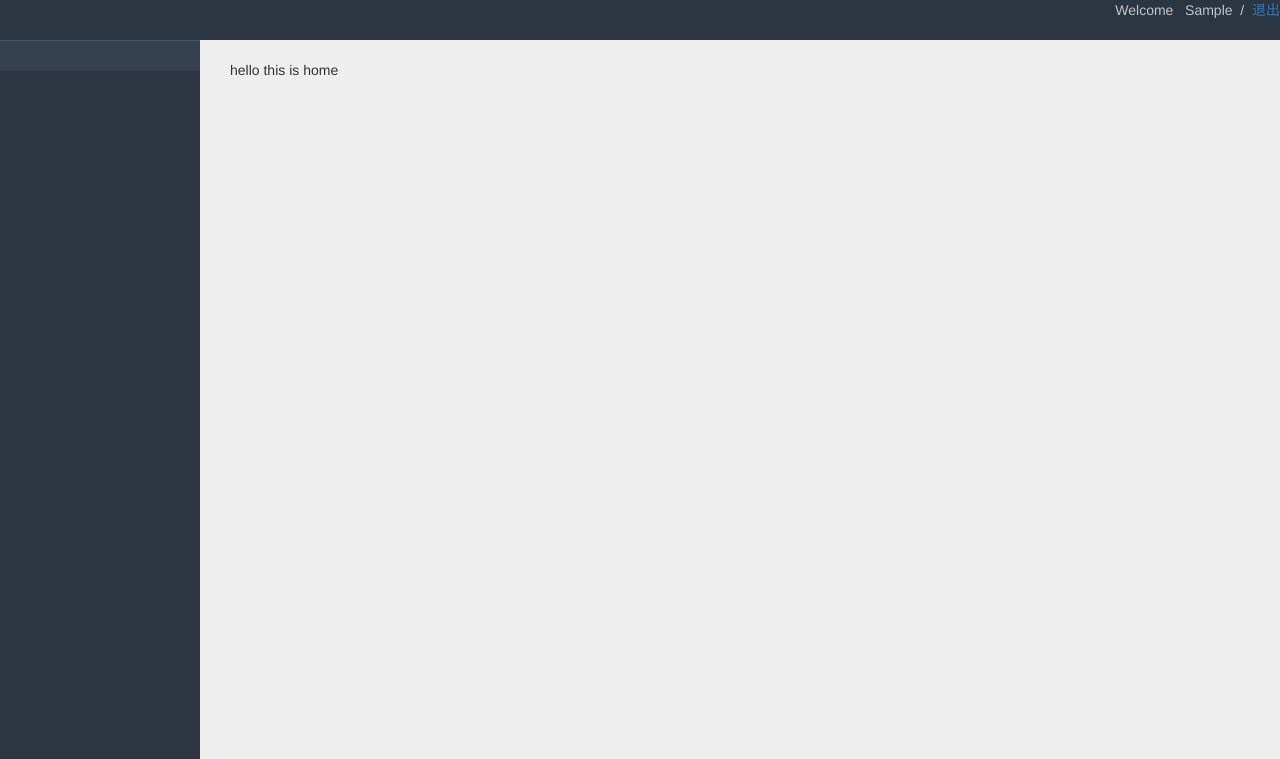
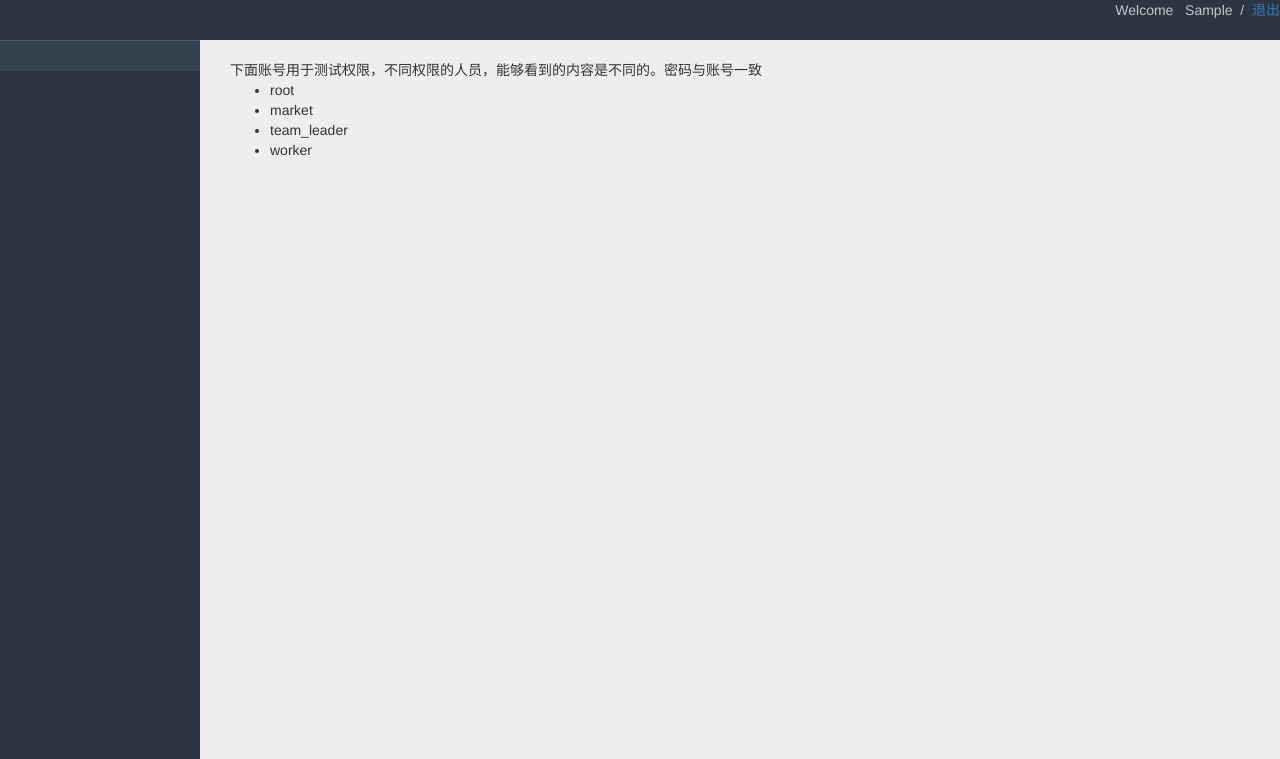
Before and after one commit to coblan/insight, a Django app: template src/hello/templates/home.html in a window 1280 px wide. Shown: the top 759 px of the page. Run offline with Django 3.2, Linux system fonts and the light colour scheme; the template is opened without the code that fills it, so the values that code supplies are empty; the visitor is signed in with stand-in values (Sample User, id 1); some libraries are stand-ins or nearby versions.

Commit message:
添加主页说明

```diff
--- a/src/hello/templates/home.html
+++ b/src/hello/templates/home.html
@@ -3,5 +3,12 @@
 {% load jsonify %}
 
 {% block page_content %}
-<div>hello this is home</div>
+
+<div>下面账号用于测试权限，不同权限的人员，能够看到的内容是不同的。密码与账号一致</div>
+<ul>
+	<li>root</li>
+	<li>market</li>
+	<li>team_leader</li>
+	<li>worker</li>
+</ul>
 {% endblock %}
```
